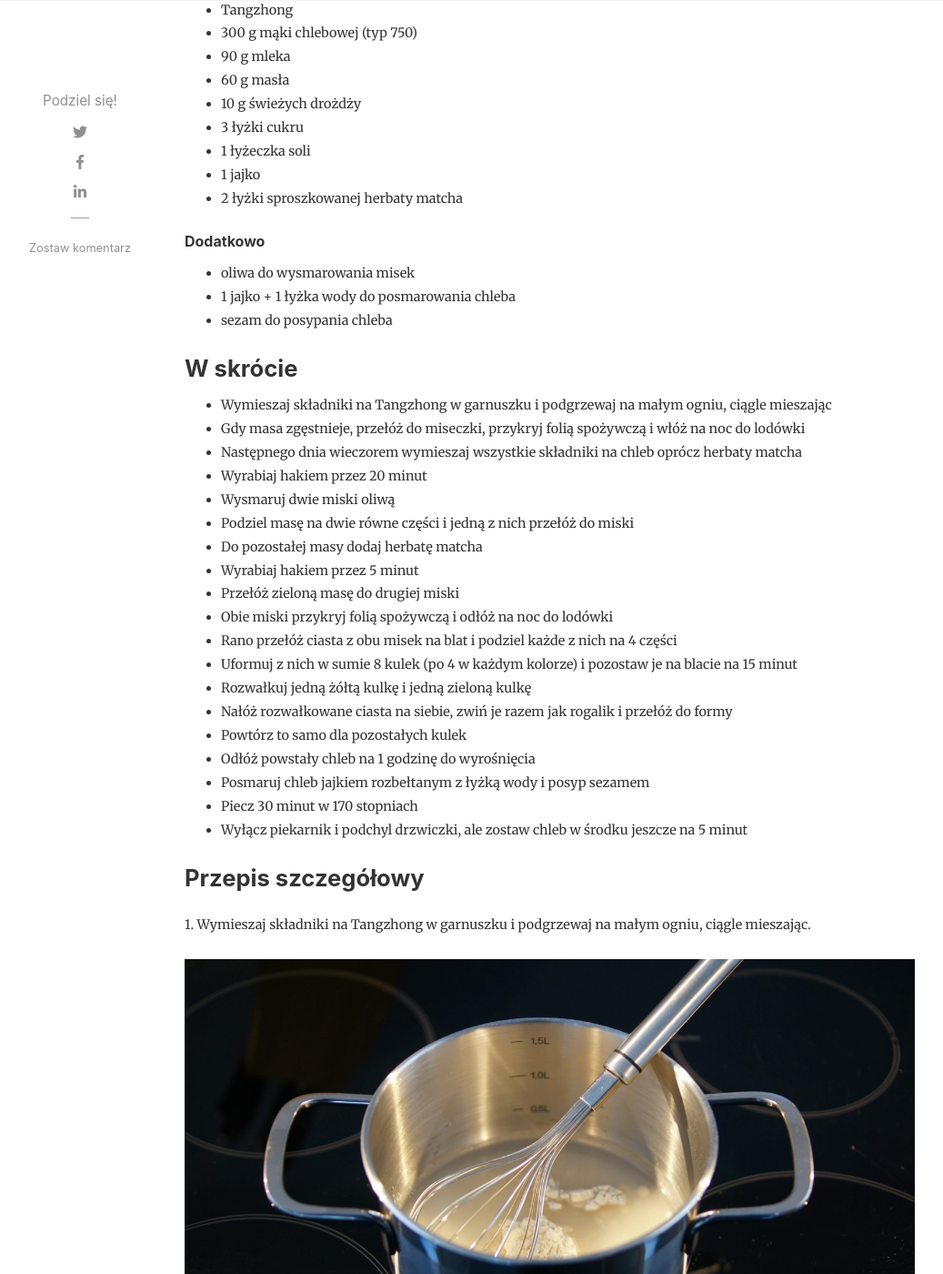
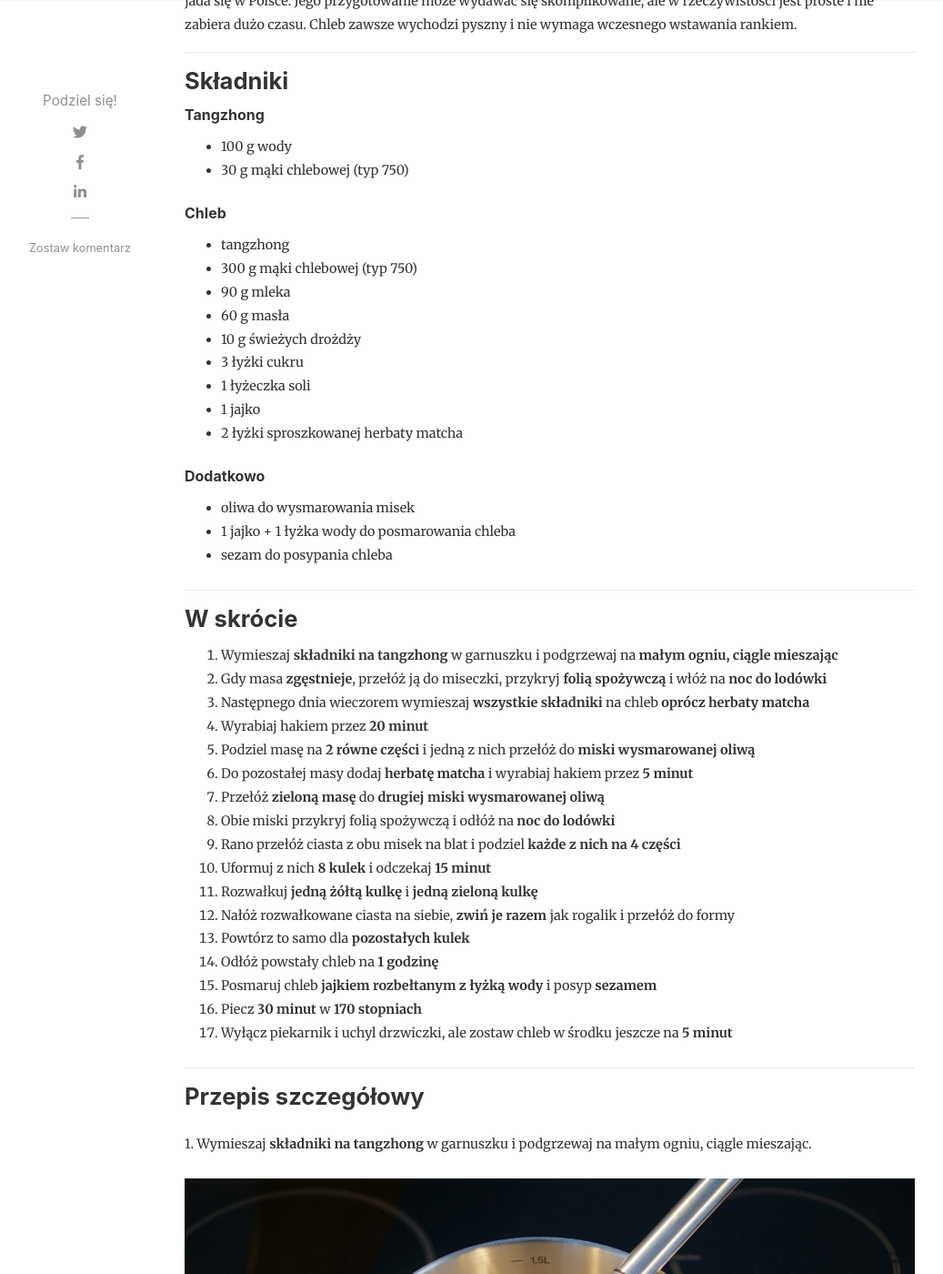
Before and after one commit to leszko/chlebyrolfa.github.io, a Jekyll site: the page built from _posts/2020-05-17-japonski-chleb-matcha.md, in a window 1280 px wide and 1400 px high, scrolled down 960 px. Shown: the whole window at 91% size, without its empty margins (82-1119 px from the left). Built offline with Jekyll 4.4.1, drawn with Linux system fonts in a browser that asks for light colours; nearby versions of some CDN libraries; comment, search, counter and statistics services are not loaded; some of the changed text lies outside the part shown.

Commit message:
Add lifting for "Japoński chleb matcha"

```diff
--- a/_posts/2020-05-17-japonski-chleb-matcha.md
+++ b/_posts/2020-05-17-japonski-chleb-matcha.md
@@ -3,10 +3,19 @@ layout: post
 image:  assets/images/blog/2020-05-17-japonski-chleb-matcha/japonski-chleb-matcha.jpg
 title: Japoński chleb matcha
 description: Pszenny chleb z matcha. Jest zdrowy, puszysty i zielony. Prosty i pyszny dwukolorowy chleb pszenny ze świderkiem z matcha. Piękny i orginalny chleb z dodatkiem sproszkowanej zielonej herbaty. Pomysł na zdrowe i energetyczne śniadanie.
+tags: chleby-swiata wypiek-na-drozdzach prosty-przepis uzyj-formy
+categories: chleby
+baking-pan: "25-27 cm"
 source-title: The Tummy Train (Matcha-Milk Tangzhong Bread)
 source-link: http://www.thetummytrain.com/2016/09/20/matcha-milk-tangzhong-bread-recipe/
 when-to-start: wieczorem, dwa dni przed wypiekiem
 ---
+
+-----
+
+Niezwykle puszysty i bardzo oryginalny chleb. Użycie azjatyckiej techniki "tangzhong" sprawia, że chleb jest delikatny, lekki i sprężysty. Dodatkowo zielona herbata matcha nadaje mu nietypowy kolor. Dzieci go uwielbiają przez ciekawą strukturę i miękką skórkę. Nadaje się idealnie do wszelkich słodkich dodatków: konfitur, miodu i orzechowo-czekoladowych past. Piekę go bardzo często, bo jest to ciekawa odskocznia od chlebów, które zazwyczaj jada się w Polsce. Jego przygotowanie może wydawać się skomplikowane, ale w rzeczywistości jest proste i nie zabiera dużo czasu. Chleb zawsze wychodzi pyszny i nie wymaga wczesnego wstawania rankiem.
+
+-----
 
 ## Składniki
 
@@ -17,7 +26,7 @@ when-to-start: wieczorem, dwa dni przed wypiekiem
 
 ##### Chleb
 
-* Tangzhong
+* tangzhong
 * 300 g mąki chlebowej (typ 750)
 * 90 g mleka
 * 60 g masła
@@ -33,89 +42,83 @@ when-to-start: wieczorem, dwa dni przed wypiekiem
 * 1 jajko + 1 łyżka wody do posmarowania chleba
 * sezam do posypania chleba
 
+-----
+
 ## W skrócie
 
-* Wymieszaj składniki na Tangzhong w garnuszku i podgrzewaj na małym ogniu, ciągle mieszając
-* Gdy masa zgęstnieje, przełóż do miseczki, przykryj folią spożywczą i włóż na noc do lodówki
-* Następnego dnia wieczorem wymieszaj wszystkie składniki na chleb oprócz herbaty matcha
-* Wyrabiaj hakiem przez 20 minut
-* Wysmaruj dwie miski oliwą
-* Podziel masę na dwie równe części i jedną z nich przełóż do miski
-* Do pozostałej masy dodaj herbatę matcha
-* Wyrabiaj hakiem przez 5 minut
-* Przełóż zieloną masę do drugiej miski
-* Obie miski przykryj folią spożywczą i odłóż na noc do lodówki
-* Rano przełóż ciasta z obu misek na blat i podziel każde z nich na 4 części
-* Uformuj z nich w sumie 8 kulek (po 4 w każdym kolorze) i pozostaw je na blacie na 15 minut
-* Rozwałkuj jedną żółtą kulkę i jedną zieloną kulkę
-* Nałóż rozwałkowane ciasta na siebie, zwiń je razem jak rogalik i przełóż do formy
-* Powtórz to samo dla pozostałych kulek
-* Odłóż powstały chleb na 1 godzinę do wyrośnięcia
-* Posmaruj chleb jajkiem rozbełtanym z łyżką wody i posyp sezamem
-* Piecz 30 minut w 170 stopniach
-* Wyłącz piekarnik i podchyl drzwiczki, ale zostaw chleb w środku jeszcze na 5 minut
+1. Wymieszaj **składniki na tangzhong** w garnuszku i podgrzewaj na **małym ogniu, ciągle mieszając**
+2. Gdy masa **zgęstnieje**, przełóż ją do miseczki, przykryj **folią spożywczą** i włóż na **noc do lodówki**
+3. Następnego dnia wieczorem wymieszaj **wszystkie składniki** na chleb **oprócz herbaty matcha**
+4. Wyrabiaj hakiem przez **20 minut**
+5. Podziel masę na **2 równe części** i jedną z nich przełóż do **miski wysmarowanej oliwą**
+6. Do pozostałej masy dodaj **herbatę matcha** i wyrabiaj hakiem przez **5 minut**
+7. Przełóż **zieloną masę** do **drugiej miski wysmarowanej oliwą**
+8. Obie miski przykryj folią spożywczą i odłóż na **noc do lodówki**
+9. Rano przełóż ciasta z obu misek na blat i podziel **każde z nich na 4 części**
+10. Uformuj z nich **8 kulek** i odczekaj **15 minut**
+11. Rozwałkuj **jedną żółtą kulkę** i **jedną zieloną kulkę**
+12. Nałóż rozwałkowane ciasta na siebie, **zwiń je razem** jak rogalik i przełóż do formy
+13. Powtórz to samo dla **pozostałych kulek**
+14. Odłóż powstały chleb na **1 godzinę**
+15. Posmaruj chleb **jajkiem rozbełtanym z łyżką wody** i posyp **sezamem**
+16. Piecz **30 minut** w **170 stopniach**
+17. Wyłącz piekarnik i uchyl drzwiczki, ale zostaw chleb w środku jeszcze na **5 minut**
+
+-----
 
 ## Przepis szczegółowy
 
-1\. Wymieszaj składniki na Tangzhong w garnuszku i podgrzewaj na małym ogniu, ciągle mieszając.
+1\. Wymieszaj **składniki na tangzhong** w garnuszku i podgrzewaj na małym ogniu, ciągle mieszając.
 
 ![Japoński chleb matcha - Tangzhong](/assets/images/blog/2020-05-17-japonski-chleb-matcha/japonski-chleb-matcha-tangzhong.jpg)
 
-2\. Kiedy masa zacznie gęstnieć (około 65-70 stopni), ściągnij garnuszek z gazu.\\
-3\. Przełóż masę do miseczki i przykryj folią tak, żeby dotykała w całości masy.\\
-4\. Umieść mieczkę w lodówce.
+2\. Kiedy masa zacznie **gęstnieć** (około 65-70 stopni), ściągnij garnuszek z gazu. Przełóż masę do **miseczki i przykryj folią** tak, żeby ta dotykała w całości masy. Następnie umieść **miseczkę w lodówce**.
 
 ![Japoński chleb matcha - Tangzhong gotowe](/assets/images/blog/2020-05-17-japonski-chleb-matcha/japonski-chleb-matcha-tangzhong-gotowe.jpg)
 
-5\. Następnego dnia wieczorem wymieszaj wszystkie składniki na chleb oprócz herbaty matcha.\\
-6\. Wyrabiaj hakiem przez 20 minut.\\
-7\. W międzyczasie wysmaruj dwie miski oliwą.
+3\. Następnego dnia wieczorem wymieszaj **wszystkie składniki** na chleb **oprócz herbaty matcha**.\\
+4\. Wyrabiaj **hakiem przez 20 minut**.
 
 ![Japoński chleb matcha - Mieszanie](/assets/images/blog/2020-05-17-japonski-chleb-matcha/japonski-chleb-matcha-mieszanie.jpg)
 
-7\. Podziel masę na dwie równe cześci i jedną z nich przełóż do miski.\\
-8\. Do pozostałej masy dodaj herbatę matcha.\\
-9\. Wyrabiaj hakiem przez 5 minut.
+5\. W międzyczasie wysmaruj **dwie miski oliwą**. Po wyrobieniu ciasta podziel masę na **dwie równe cześci** i jedną z nich przełóż do jednej z misek.\\
+6\. Do pozostałej masy dodaj **herbatę matcha** i wyrabiaj **hakiem przez 5 minut**. Gdyby masa była bardzo twarda, to dodaj 1-2 łyżki mleka.
 
 ![Japoński chleb matcha - Mieszanie drugie](/assets/images/blog/2020-05-17-japonski-chleb-matcha/japonski-chleb-matcha-mieszanie-drugie.jpg)
 
-10\. Przełóż zieloną masę do drugiej miski.
+7\. Przełóż **zieloną** masę do **drugiej miski**.
 
 ![Japoński chleb matcha - Wymieszany](/assets/images/blog/2020-05-17-japonski-chleb-matcha/japonski-chleb-matcha-wymieszany.jpg)
 
-11\. Obie miski przykryj folią spożywczą i odłóż na noc do lodówki.\\
-12\. Rano masy powinny wyrosnąć.
+8\. Obie miski przykryj **folią spożywczą** i odłóż na **noc do lodówki**.\\
+9\. Rano masy w obu miskach powinny być wyrośnięte. Przełóż ciasta z obu misek na blat i podziel **każde z nich na 4 części**.
 
 ![Japoński chleb matcha - Wyrośnięty](/assets/images/blog/2020-05-17-japonski-chleb-matcha/japonski-chleb-matcha-wyrosniety.jpg)
 
-13\. Przełóż ciasta z obu misek na blat i podziel każde z nich na 4 części.\\
-14\. Uformuj z nich w sumie 8 kulek i pozostaw je na blacie na 15 minut.
+10\. Uformuj z nich w sumie **8 kulek** i pozostaw je na blacie na **15 minut**.
 
 ![Japoński chleb matcha - Kulki](/assets/images/blog/2020-05-17-japonski-chleb-matcha/japonski-chleb-matcha-kulki.jpg)
 
-15\. Rozwałkuj jedna żółtą kulkę i jedną zieloną kulkę.\\
-16\. Nałóż rozwałkowane ciasta na siebie i rozwałkuj razem jeszcze raz.\\
-17\. Zwiń rozwałkowane ciasto niczym rogalik i przełóż do formy.
+11\. Rozwałkuj **jedna żółtą kulkę i jedną zieloną kulkę**.\\
+12\. Nałóż rozwałkowane ciasta na siebie i **rozwałkuj razem jeszcze raz**. **Zwiń** rozwałkowane ciasto niczym rogalik i przełóż **do formy**.
 
 ![Japoński chleb matcha - Formowanie](/assets/images/blog/2020-05-17-japonski-chleb-matcha/japonski-chleb-matcha-formowanie.jpg)
 
-18\. Powtórz to samo dla pozostałych kulek.\\
-19\. Odłóż powstały chleb na 1 godzinę do wyrośnięcia w teperaturze pokojowej.
+13\. Powtórz to samo dla **pozostałych kulek**.\\
+14\. Odłóż powstały chleb na **1 godzinę** do wyrośnięcia w temperaturze pokojowej.
 
 ![Japoński chleb matcha - Forma](/assets/images/blog/2020-05-17-japonski-chleb-matcha/japonski-chleb-matcha-forma.jpg)
 
-20\. Chleb powinien wyrosnąć o około 50%.
+15\. Chleb powinien wyrosnąć o około 50%. Rozbełtaj **jajko z łyżką wody** i posmaruj nimi chleb. Dodatkowo posyp **sezamem**.
 
 ![Japoński chleb matcha - Forma wyrośnięty](/assets/images/blog/2020-05-17-japonski-chleb-matcha/japonski-chleb-matcha-forma-wyrosniety.jpg)
 
-21\. Rozbełtaj jajko z łyżką wody i posmaruj nimi chleb.\\
-22\. Dodatkowo posyp sezamem.\\
-23\. Przełóż chleb do piekarnika rozgrzanego do 170 stopni.\\
-24\. Piecz 30 minut.
+
+16\. Przełóż chleb do piekarnika rozgrzanego do **170 stopni** i piecz przez **30 minut**.
 
 ![Japoński chleb matcha - Pieczenie](/assets/images/blog/2020-05-17-japonski-chleb-matcha/japonski-chleb-matcha-pieczenie.jpg)
 
-25\. Wyłącz piekarnik i podchyl drzwiczki, ale zostaw chleb w środku jeszcze na 5 minut.
+17\. Wyłącz piekarnik i uchyl drzwiczki, ale zostaw chleb w środku **jeszcze na 5 minut**.
 
 ![Japoński chleb matcha - Japoński chleb matcha](/assets/images/blog/2020-05-17-japonski-chleb-matcha/japonski-chleb-matcha-koniec.jpg)
 
```
Also changed, not shown: _posts/2020-05-09-chalka.md (+1 -1 lines).
